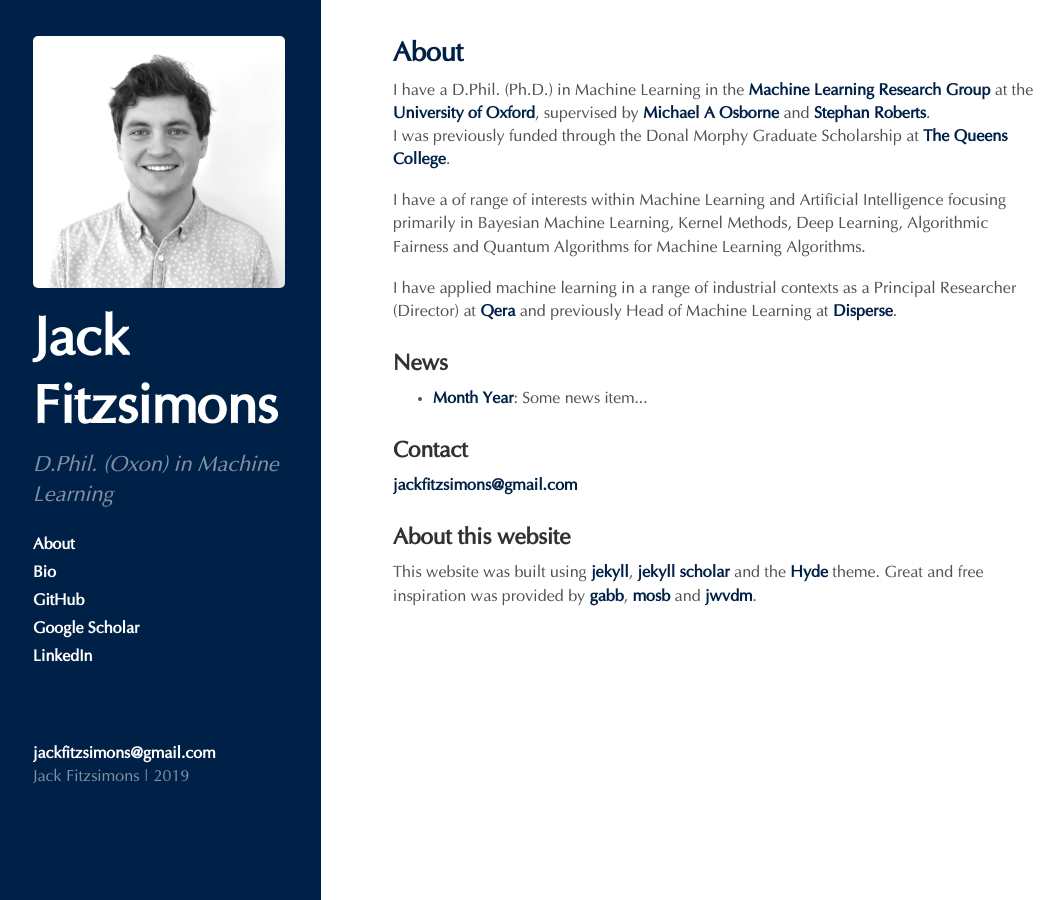
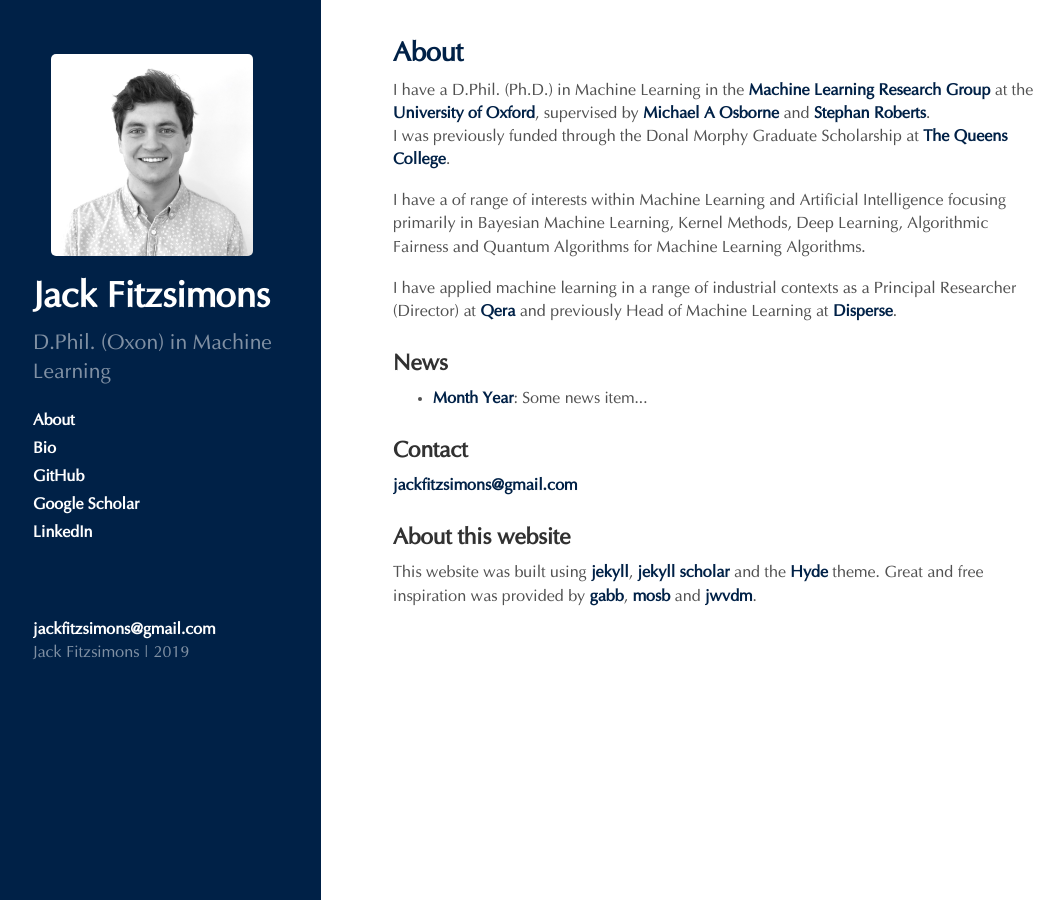
Before and after one commit to jkfitzsimons/jkfitzsimons.github.io, a Jekyll site: the page built from index.html, in a window 1280 px wide. Shown: the whole page, without its empty margins (3-1067 px from the left). Built offline with Jekyll 4.4.1, drawn with Linux system fonts in a browser that asks for light colours; the list of posts is cut into pages by our own code.

Commit message:
tweek image, taglines, etc

```diff
--- a/assets/css/hyde.css
+++ b/assets/css/hyde.css
@@ -89,7 +89,7 @@ html {
   color: #fff;
   margin-top: 0;
   font-family: "myOptima", serif;
-  font-size: 3rem;
+  font-size: 2rem;
 }
 
 /* Sidebar nav */
--- a/assets/css/poole.css
+++ b/assets/css/poole.css
@@ -245,8 +245,8 @@ blockquote p:last-child {
 
 img {
   display: block;
-  max-width: 100%;
-  margin: 0 0 1rem;
+  max-width: 80%;
+  margin: 1rem;
   border-radius: 5px;
 }
 
@@ -275,9 +275,9 @@ tbody tr:nth-child(odd) th {
  */
 
 .lead {
-  font-size: 1.2rem;
+  font-size: 1.rem;
   font-weight: 300;
-  font-style: italic;
+  /*font-style: italic;*/
 }
 
 
```
Also changed, not shown: 1 other file.
